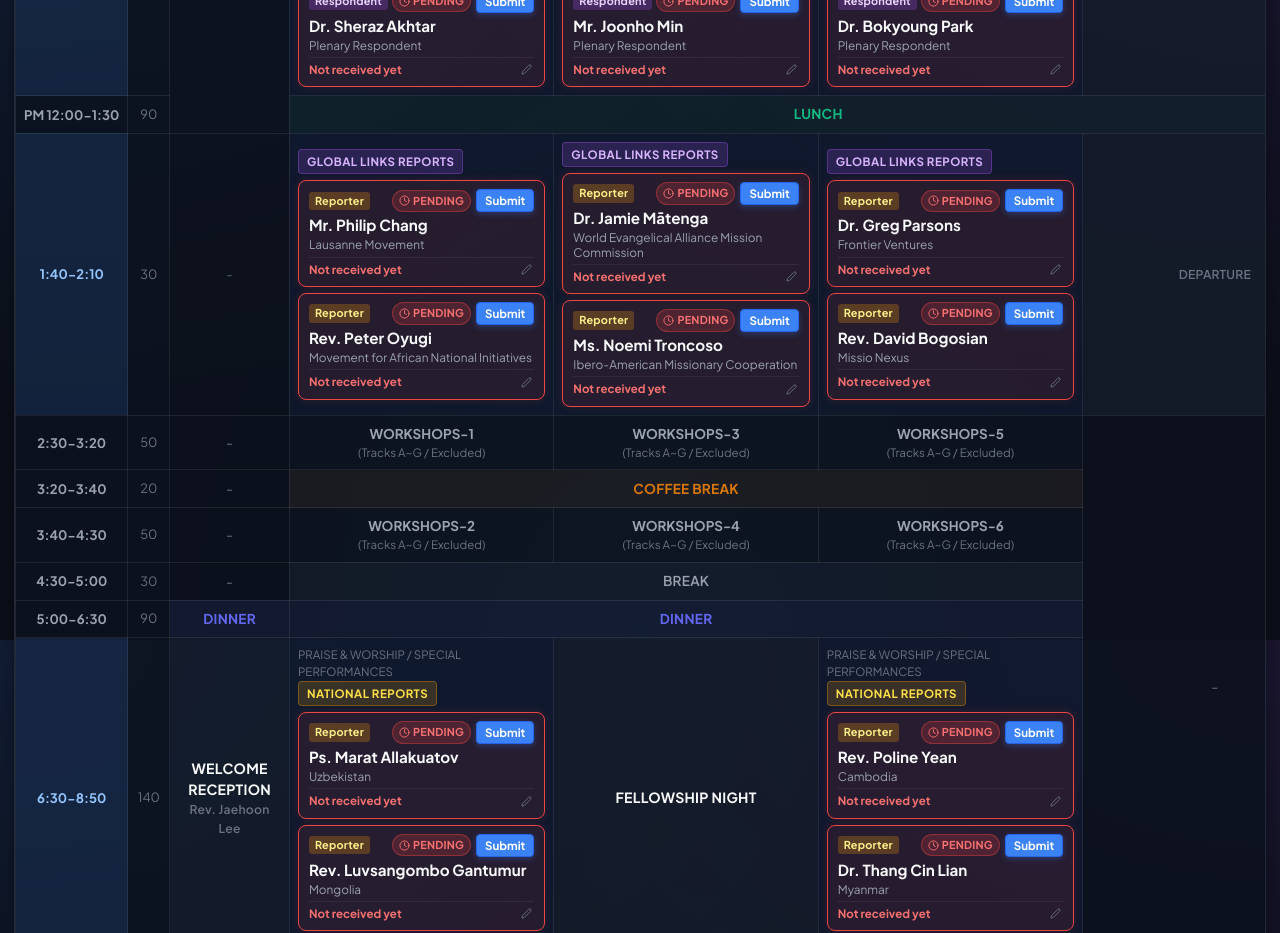
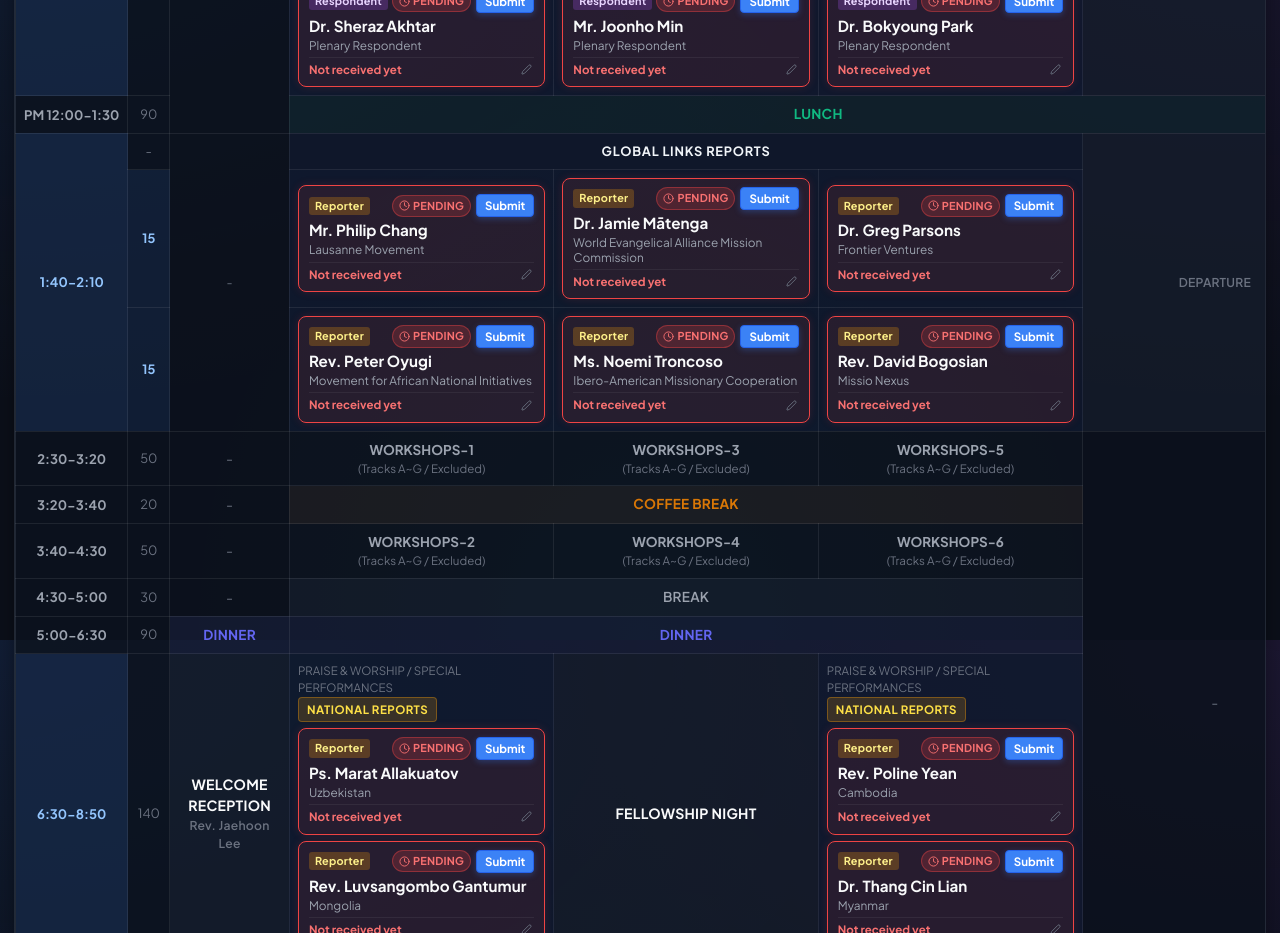
Before and after one commit to songh3ok/ama2026-report-tracker, a React (Vite) app: page / in a window 1280 px wide. Shown: the part 960-1893 px from the top of the page. Built offline with nearby package versions, Linux system fonts and the light colour scheme.

Commit message:
feat: split 1:40-2:10 Global Links into two distinct 15-minute rows matching PDF timetable

```diff
--- a/src/App.css
+++ b/src/App.css
@@ -521,6 +521,23 @@
   background: rgba(59, 130, 246, 0.12);
 }
 
+.highlight-min {
+  font-weight: 700;
+  color: #93c5fd;
+  background: rgba(59, 130, 246, 0.08);
+}
+
+.cell-global-header {
+  background: #0f172a;
+  color: #f1f5f9;
+  font-weight: 800;
+  font-size: 0.8rem;
+  letter-spacing: 0.06em;
+  padding: 6px 8px;
+  border: 1px solid var(--border-color);
+  text-transform: uppercase;
+}
+
 /* Static Common Cells */
 .cell-static {
   background: rgba(255, 255, 255, 0.02);
--- a/src/components/MobileTimeline.jsx
+++ b/src/components/MobileTimeline.jsx
@@ -42,10 +42,16 @@ export function MobileTimeline({
           speakerIds: ['plenary-2-speaker', 'plenary-2-respondent']
         },
         {
-          time: '13:40 - 14:10',
+          time: '13:40 - 13:55 (15m)',
           category: 'global',
-          title: 'GLOBAL LINKS REPORTS',
-          speakerIds: ['global-1', 'global-2']
+          title: 'GLOBAL LINKS: Lausanne Movement',
+          speakerIds: ['global-1']
+        },
+        {
+          time: '13:55 - 14:10 (15m)',
+          category: 'global',
+          title: 'GLOBAL LINKS: MANI',
+          speakerIds: ['global-2']
         },
         {
           time: '18:30 - 20:50',
@@ -78,10 +84,16 @@ export function MobileTimeline({
           speakerIds: ['plenary-4-speaker', 'plenary-4-respondent']
         },
         {
-          time: '13:40 - 14:10',
+          time: '13:40 - 13:55 (15m)',
           category: 'global',
-          title: 'GLOBAL LINKS REPORTS',
-          speakerIds: ['global-3', 'global-4']
+          title: 'GLOBAL LINKS: WEA-MC',
+          speakerIds: ['global-3']
+        },
+        {
+          time: '13:55 - 14:10 (15m)',
+          category: 'global',
+          title: 'GLOBAL LINKS: COMIBAM',
+          speakerIds: ['global-4']
         }
       ]
     },
@@ -108,10 +120,16 @@ export function MobileTimeline({
           speakerIds: ['plenary-6-speaker', 'plenary-6-respondent']
         },
         {
-          time: '13:40 - 14:10',
+          time: '13:40 - 13:55 (15m)',
           category: 'global',
-          title: 'GLOBAL LINKS REPORTS',
-          speakerIds: ['global-5', 'global-6']
+          title: 'GLOBAL LINKS: Frontier Ventures',
+          speakerIds: ['global-5']
+        },
+        {
+          time: '13:55 - 14:10 (15m)',
+          category: 'global',
+          title: 'GLOBAL LINKS: Missio Nexus',
+          speakerIds: ['global-6']
         },
         {
           time: '18:30 - 20:50',
--- a/src/components/TimetableGrid.jsx
+++ b/src/components/TimetableGrid.jsx
@@ -275,46 +275,46 @@ export function TimetableGrid({
               </td>
             </tr>
 
-            {/* PM 1:40-2:10: GLOBAL LINKS REPORTS */}
-            <tr className="tt-row-target-highlight">
-              <td className="cell-time highlight-time">1:40-2:10</td>
-              <td className="cell-min">30</td>
-              <td className="cell-muted">
+            {/* PM 1:40-2:10: GLOBAL LINKS REPORTS (SPLIT INTO TWO 15-MIN ROWS) */}
+            <tr className="tt-row-banner-only">
+              <td rowSpan={3} className="cell-time highlight-time">1:40-2:10</td>
+              <td className="cell-min text-xs font-bold text-muted-foreground">-</td>
+              <td rowSpan={3} className="cell-muted">
                 <div className="static-sub">-</div>
               </td>
-              {/* Tue: Lausanne & MANI */}
+              <td colSpan={3} className="cell-global-header">
+                GLOBAL LINKS REPORTS
+              </td>
+              <td rowSpan={3} className="cell-static">
+                <div className="static-sub">DEPARTURE</div>
+              </td>
+            </tr>
+
+            {/* 1st 15 Min: 1:40 - 1:55 */}
+            <tr className="tt-row-target-highlight">
+              <td className="cell-min highlight-min">15</td>
               <td className="cell-target">
-                <div className="tt-session-banner banner-global">
-                  GLOBAL LINKS REPORTS
-                </div>
-                <div className="tt-speakers-pair">
-                  {renderSpeakerBox("global-1")}
-                  {renderSpeakerBox("global-2")}
-                </div>
+                {renderSpeakerBox("global-1")}
               </td>
-              {/* Wed: WEA-MC & COMIBAM */}
               <td className="cell-target">
-                <div className="tt-session-banner banner-global">
-                  GLOBAL LINKS REPORTS
-                </div>
-                <div className="tt-speakers-pair">
-                  {renderSpeakerBox("global-3")}
-                  {renderSpeakerBox("global-4")}
-                </div>
+                {renderSpeakerBox("global-3")}
               </td>
-              {/* Thu: Frontier & Missio Nexus */}
               <td className="cell-target">
-                <div className="tt-session-banner banner-global">
-                  GLOBAL LINKS REPORTS
-                </div>
-                <div className="tt-speakers-pair">
-                  {renderSpeakerBox("global-5")}
-                  {renderSpeakerBox("global-6")}
-                </div>
+                {renderSpeakerBox("global-5")}
               </td>
-              {/* Fri: Departure */}
-              <td className="cell-static">
-                <div className="static-sub">DEPARTURE</div>
+            </tr>
+
+            {/* 2nd 15 Min: 1:55 - 2:10 */}
+            <tr className="tt-row-target-highlight">
+              <td className="cell-min highlight-min">15</td>
+              <td className="cell-target">
+                {renderSpeakerBox("global-2")}
+              </td>
+              <td className="cell-target">
+                {renderSpeakerBox("global-4")}
+              </td>
+              <td className="cell-target">
+                {renderSpeakerBox("global-6")}
               </td>
             </tr>
 
```
